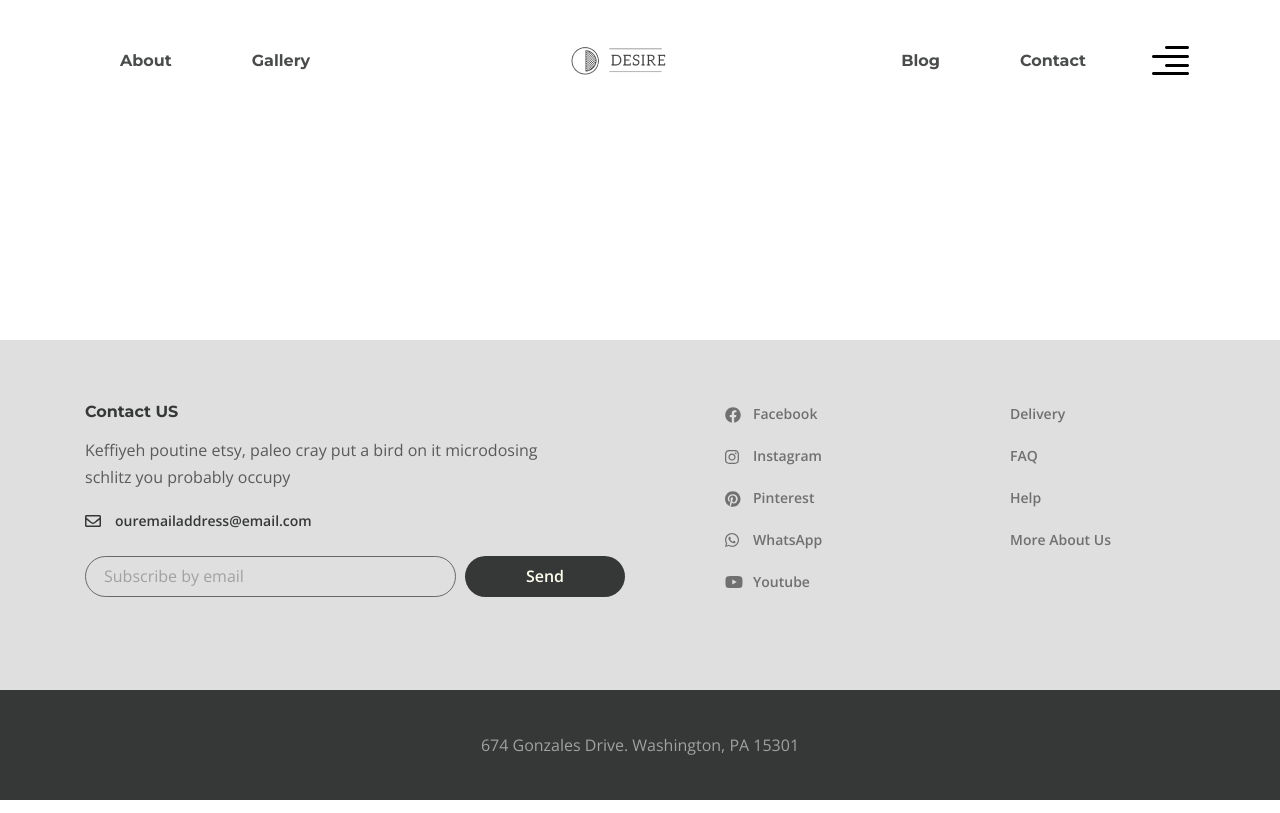
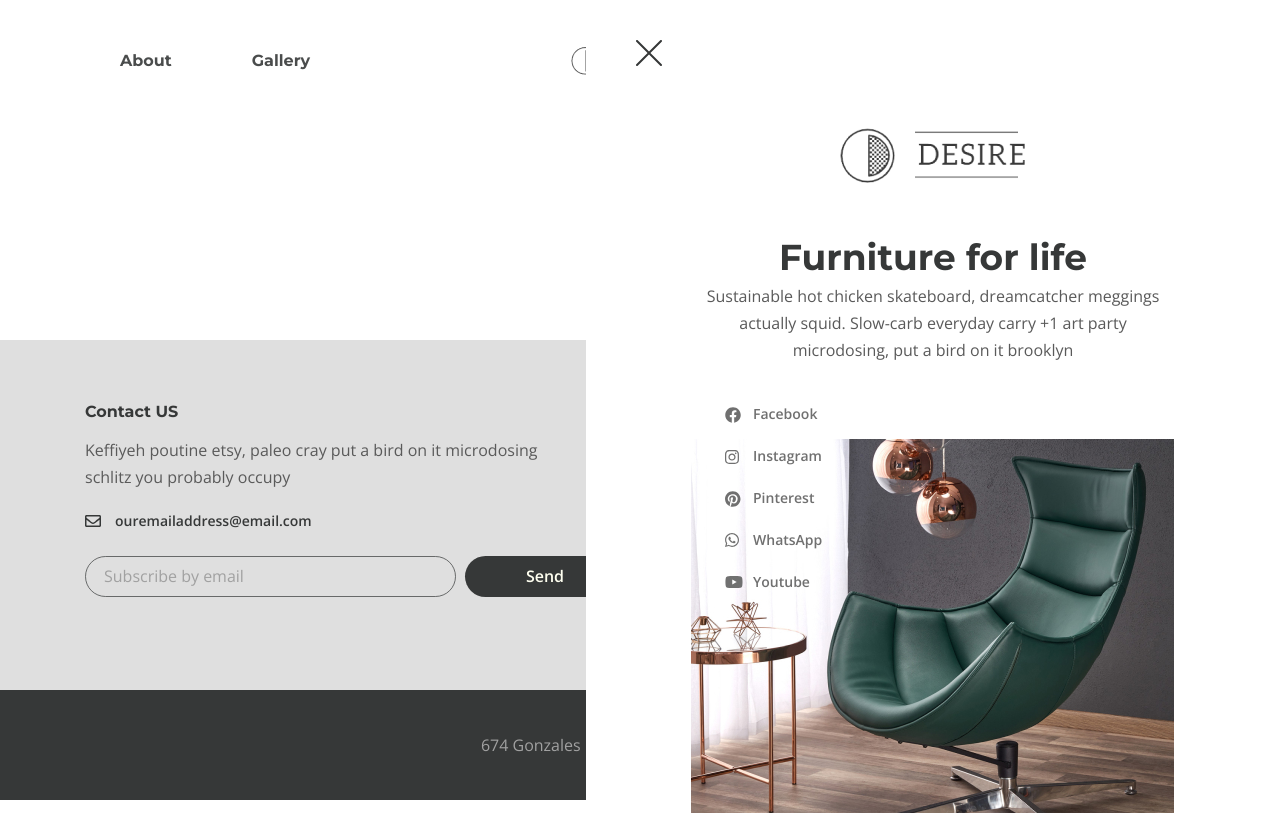
Before and after one commit to ArtyoumStar/DESIRE, a website: page app/index.html in a window 1280 px wide. Drawn offline with nearby package versions, Linux system fonts and the light colour scheme.

Commit message:
feat: add rightside menu

```diff
--- a/app/index.html
+++ b/app/index.html
@@ -43,10 +43,26 @@
           <button class="header__btn">
             <img src="images/icon_menu.svg" alt="icon menu">
           </button>
+          <div class="rightside-menu">
+            <button class="rightside-menu__close">
+              <img src="images/close.svg" alt="close">
+            </button>
+            <div class="rightside-menu__content">
+              <a class="rightside-menu__logo" href="#">
+                <img src="images/logo-big.png" alt="logo">
+              </a>
+              <h4 class="rightside-menu__title">Furniture for life</h4>
+              <p class="rightside-menu__text">Sustainable hot chicken skateboard, dreamcatcher meggings actually squid. Slow-carb everyday carry +1 art party microdosing, put a bird on it brooklyn</p>
+              <img class="rightside-menu_images" src="images/rightside-img.jpg" alt="images">
+            </div>
+          </div>
         </div>
       </div>
     </header>
+
+
     <main class="main"></main>
+
     <footer class="footer">
       <div class="footer__content">
         <div class="container">
--- a/app/scss/style.scss
+++ b/app/scss/style.scss
@@ -182,3 +182,43 @@
     padding: 42px 0 41px;
   }
 }
+
+.rightside-menu{
+  position: absolute;
+  right: 0;
+  top: 0;
+  bottom: 0;
+  max-width: 694px;
+  width: 100%;
+  background-color: white;
+  padding-top: 40px;
+  &__close{
+    background-color: transparent;
+    border: none;
+    padding: 0;
+    cursor: pointer;
+    margin-left: 50px;
+    margin-bottom: 60px;
+  }
+  &__content{
+    text-align: center;
+    max-width: 485px;
+    margin: 0 auto;
+  }
+  &__logo{
+    margin-bottom: 40px;
+    display: inline-block;
+  }
+  &__title{
+    color: $title;
+    @extend %title-font;
+    font-size: 36px;
+    line-height: 51px;
+  }
+  &__text{
+    margin-bottom: 75px;
+  }
+  &__images{
+    max-width: 485px;
+  }
+}
```
Also changed, not shown: app/css/style.min.css, app/images/close.svg (added), app/images/logo-big.png (added), app/images/rightside-img.jpg (added), app/js/main.js (line endings or trailing spaces).
